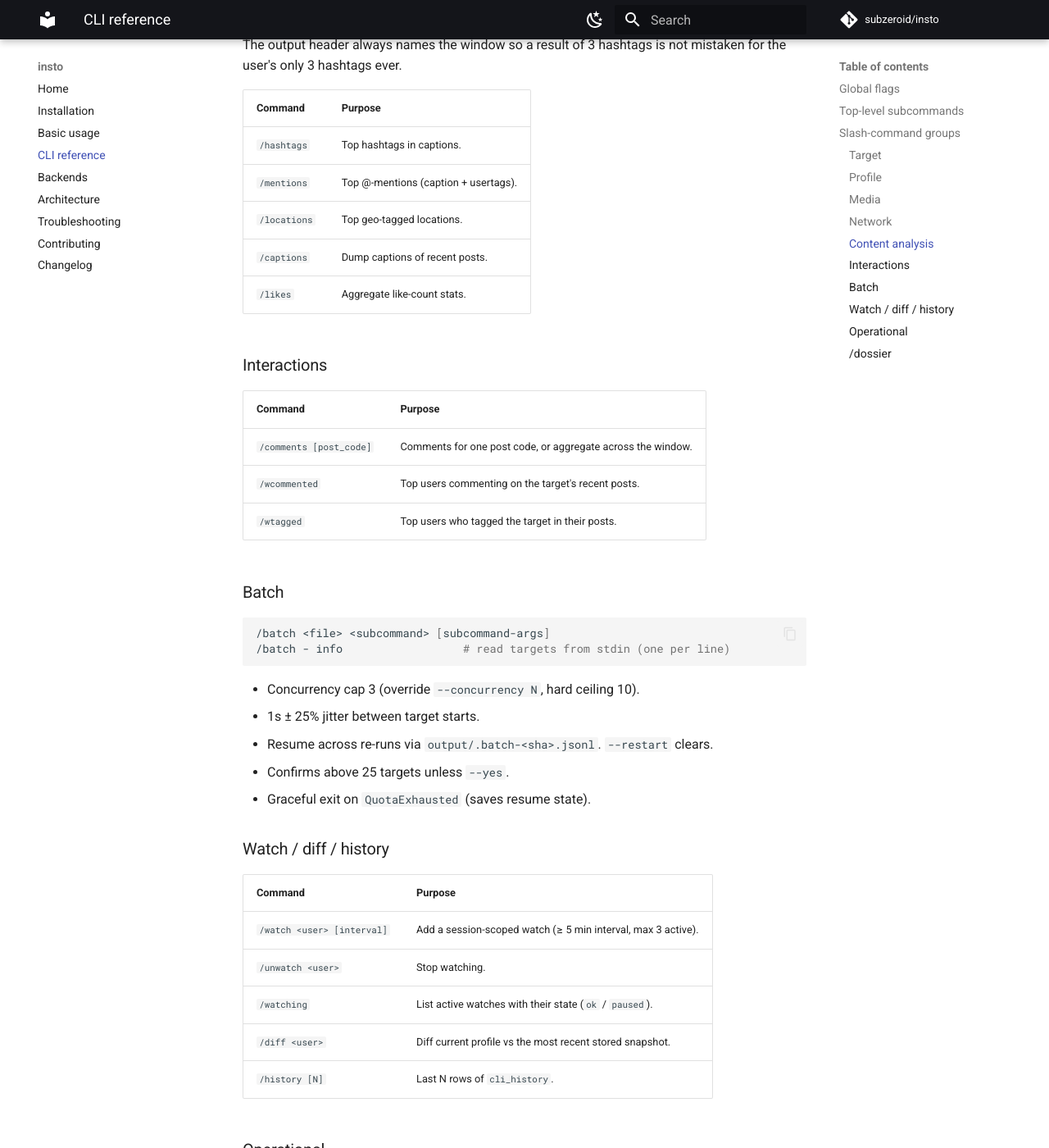
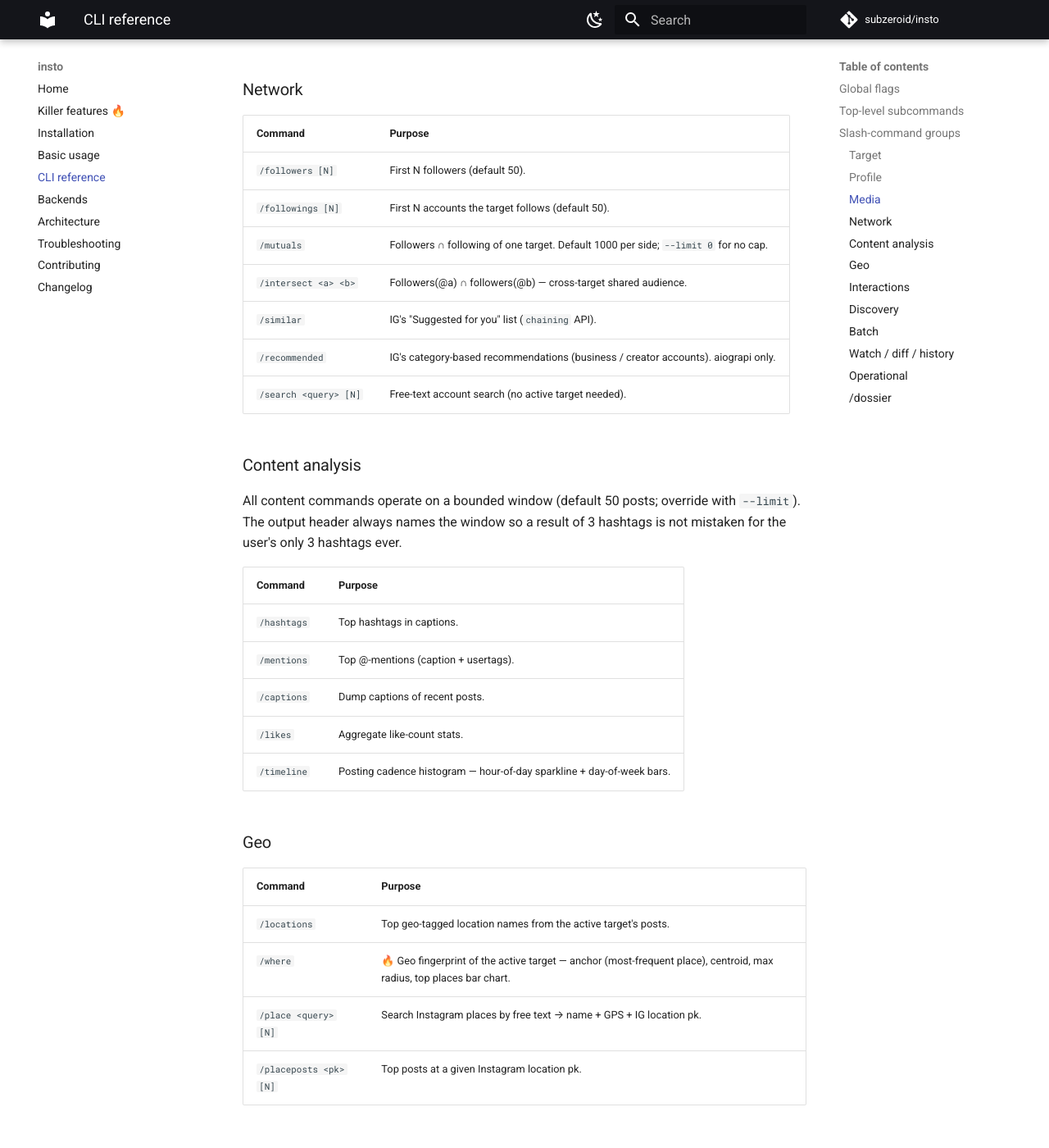
Before and after one commit to subzeroid/insto, an MkDocs documentation site: the page built from docs/cli-reference.md, in a window 1280 px wide and 1400 px high, scrolled down 2792 px. Shown: the whole window at 82% size. Built offline with MkDocs 1.6.1 and Material for MkDocs 9.7.7, drawn with Linux system fonts in a browser that asks for light colours; comment, search, counter and statistics services are not loaded; some of the changed text lies outside the part shown.

Commit message:
docs: refresh demo.gif (/info + /where + /fans) + Killer features page
- New demo.gif: /info ferrari → rich profile panel with avatar link +
  created date; /where ferrari --limit 20 → geo fingerprint with
  Maranello anchor + bar chart + 9112 km radius; /fans nasa --limit 5
  → top 20 superfans with ❤️/💬 breakdown columns. Post-processed at
  2.5x via ffmpeg setpts so the file is 590 KB / 12 s instead of
  1.5 MB / 30 s — the /fans backend wait was the main filler. Tape
  documents the regeneration pipeline.

- New docs/killer-features.md (mkdocs nav entry "Killer features 🔥",
  pinned right after Home). Each of /where, /dossier, /intersect,
  /fans, /place + /placeposts, /postinfo, /timeline, /search has its
  own H2 section with a one-shot example, copy-pasteable real output,
  and a short "what to do with this signal" paragraph. Plus an OPSEC
  notes block at the bottom.

- docs/cli-reference.md backfilled to v0.7.x (was stuck on v0.1
  surface): adds /about, /pinned, /reposts, /audio, /postinfo,
  /intersect, /recommended, /search, /resolve, /place, /placeposts,
  /where, /timeline, /wliked, /fans. Adds new global flags
  (--backend, --no-progress, --non-interactive). New "Geo" subsection
  groups all four geo commands.

- docs/index.md gains a compact 11-row Command surface table with 🔥
  marking the killer-feature commands, and a featured link to the new
  Killer features page.

- README points to /killer-features/ as the first link in the docs
  list.

```diff
--- a/docs/cli-reference.md
+++ b/docs/cli-reference.md
@@ -10,13 +10,16 @@
 |---|---|
 | `--json [DEST]` | Write versioned JSON envelope (`{"_schema": "insto.v1", "command": ..., "target": ..., "captured_at": ..., "data": ...}`). `DEST = -` writes to stdout, `DEST` omitted writes to `output/<user>/<cmd>.json`. |
 | `--csv [DEST]` | Same, flat-row commands only. CSV has no `_schema` envelope (just header + rows). |
-| `--maltego [DEST]` | Maltego entity-import CSV (`Type, Value, Weight, Properties`). Limited to commands with a canonical entity per row (`/followers`, `/followings`, `/mutuals`, `/similar`, `/wcommented`, `/wtagged`, `/hashtags`, `/mentions`, `/locations`). |
+| `--maltego [DEST]` | Maltego entity-import CSV (`Type, Value, Weight, Notes, Properties`). Limited to commands with a canonical entity per row. |
 | `--output-format {json,csv,maltego}` | Long form of the three above. |
 | `--limit N` | Override per-command default. `N=0` means no cap (only honored where the command itself disables the cap). |
 | `--no-download` | Media commands print URLs and skip CDN streaming. |
 | `--yes` | Skip interactive confirmations (`/batch` over 25 targets, `/purge`). |
 | `--proxy URL` | Per-call proxy. Schemes: `http://`, `https://`, `socks5h://` (Tor). |
 | `--hiker-token TOKEN` | Per-call HikerAPI token override. |
+| `--backend {hiker,aiograpi}` | Per-invocation backend selector (overrides `$INSTO_BACKEND` and `config.toml`). |
+| `--no-progress` | Suppress tqdm bars + `⢿ <cmd>...` spinner on long-running commands. |
+| `--non-interactive` | `insto setup` only — read every value from env vars without prompts. CI/automation. |
 | `--verbose` / `--debug` | Bump log level (writes to `~/.insto/logs/insto.log`, rotated). |
 
 ## Top-level subcommands
@@ -46,8 +49,10 @@
 
 | Command | Purpose |
 |---|---|
-| `/info` | Full profile + `user_about` payload. |
+| `/info` | Full profile + `user_about` payload (folded into the panel). Avatar URL is rendered as a clickable link; `created` and `country` come from the about call. |
+| `/about` | Raw `user_about` slice on its own (joined date, country, former usernames). One backend call instead of two. |
 | `/propic` | Download HD profile picture. |
+| `/pinned` | Pinned posts (Instagram caps at 3). |
 | `/email` / `/phone` | Public contact fields if present. |
 | `/export` | Profile + about as JSON (always JSON, ignores `--csv`). |
 
@@ -60,6 +65,9 @@
 | `/posts [N]` | Last N feed posts (default 12). |
 | `/reels [N]` | Last N reels — pulled from feed and filtered (default 10). |
 | `/tagged [N]` | Posts where the target is tagged (default 10). |
+| `/reposts [N]` | Posts the target reposted via IG's repost surface (HikerAPI only). |
+| `/audio <track_id> [N]` | Clips that use a given audio asset id. |
+| `/postinfo <ref>` | Resolve a media URL / shortcode / pk → full `Post` DTO. No active target needed. |
 
 ### Network
 
@@ -67,8 +75,11 @@
 |---|---|
 | `/followers [N]` | First N followers (default 50). |
 | `/followings [N]` | First N accounts the target follows (default 50). |
-| `/mutuals` | Followers ∩ following. Default-capped at 1000 per side; raise with `--limit`. |
-| `/similar` | Suggested similar accounts. |
+| `/mutuals` | Followers ∩ following of one target. Default 1000 per side; `--limit 0` for no cap. |
+| `/intersect <a> <b>` | Followers(@a) ∩ followers(@b) — cross-target shared audience. |
+| `/similar` | IG's "Suggested for you" list (`chaining` API). |
+| `/recommended` | IG's category-based recommendations (business / creator accounts). aiograpi only. |
+| `/search <query> [N]` | Free-text account search (no active target needed). |
 
 ### Content analysis
 
@@ -78,17 +89,36 @@
 |---|---|
 | `/hashtags` | Top hashtags in captions. |
 | `/mentions` | Top @-mentions (caption + usertags). |
-| `/locations` | Top geo-tagged locations. |
 | `/captions` | Dump captions of recent posts. |
 | `/likes` | Aggregate like-count stats. |
+| `/timeline` | Posting cadence histogram — hour-of-day sparkline + day-of-week bars. |
+
+### Geo
+
+| Command | Purpose |
+|---|---|
+| `/locations` | Top geo-tagged location names from the active target's posts. |
+| `/where` | 🔥 Geo fingerprint of the active target — anchor (most-frequent place), centroid, max radius, top places bar chart. |
+| `/place <query> [N]` | Search Instagram places by free text → name + GPS + IG location pk. |
+| `/placeposts <pk> [N]` | Top posts at a given Instagram location pk. |
 
 ### Interactions
+
+All take a bounded post window (default 50). `/wliked` and `/fans` make `N` (or `2N`) backend calls — pass `--limit 10` for cheaper sampling. Concurrency capped at 5 internally.
 
 | Command | Purpose |
 |---|---|
 | `/comments [post_code]` | Comments for one post code, or aggregate across the window. |
 | `/wcommented` | Top users commenting on the target's recent posts. |
+| `/wliked` | Top users liking the target's recent posts. |
 | `/wtagged` | Top users who tagged the target in their posts. |
+| `/fans` | 🔥 Composite ranking: `score = likes + 3×comments`. Output shows ❤️ + 💬 breakdown. |
+
+### Discovery
+
+| Command | Purpose |
+|---|---|
+| `/resolve <url>` | Expand `instagram.com/share/...` short-link → canonical URL. aiograpi only. |
 
 ### Batch
 
--- a/mkdocs.yml
+++ b/mkdocs.yml
@@ -39,6 +39,7 @@
 
 nav:
   - Home: index.md
+  - Killer features 🔥: killer-features.md
   - Installation: installation.md
   - Basic usage: basic-usage.md
   - CLI reference: cli-reference.md
```
Also changed, not shown: README.md (+1 -0 lines), docs/index.md (+19 -0 lines), docs/killer-features.md (added, +231 -0 lines), docs/demo.gif, 1 other file.
